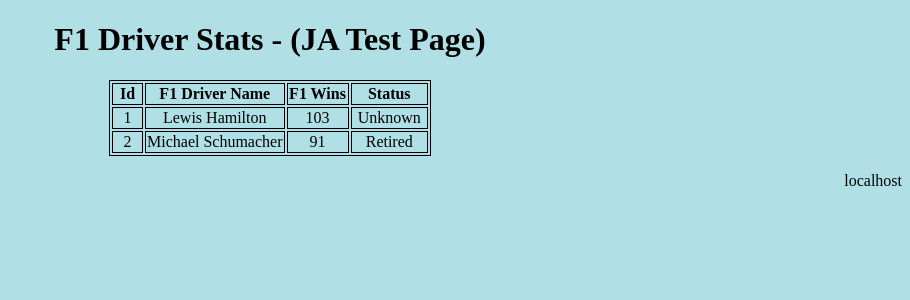
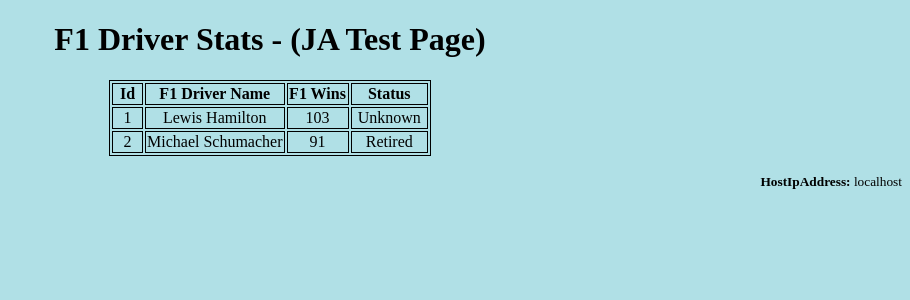
Before and after one commit to Jaikar11/JaFlaskWebDbAppSrvr, a Flask app: page / in a window 1280 px wide. Shown: the part 34-334 px from the top of the page, without its empty margins (370-1280 px from the left). Run offline with Flask 2, Linux system fonts and the light colour scheme; data comes from the database, SQL or seed files in the repository.

Commit message:
updated version

```diff
--- a/templates/home.html
+++ b/templates/home.html
@@ -38,7 +38,7 @@ document.getElementById("datetime").innerHTML=dt.toLocaleString();</script>
     {% endfor %}
 </table>
 <footer>
-    <p align="right" id="ipaddress"><b>HostIpAddress:</b></p>
+    <p align="right"><small><b>HostIpAddress:</b> <span id="ipaddress"></span></small> </p>
         <script>
             let hostname = location.hostname;
             document.getElementById("ipaddress").innerHTML = hostname;
```
